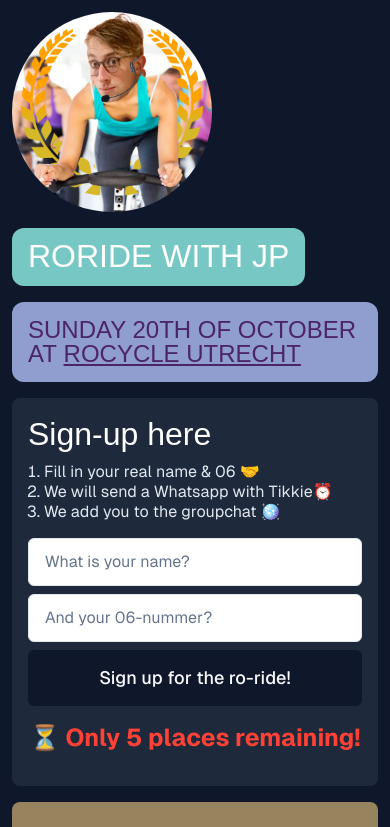
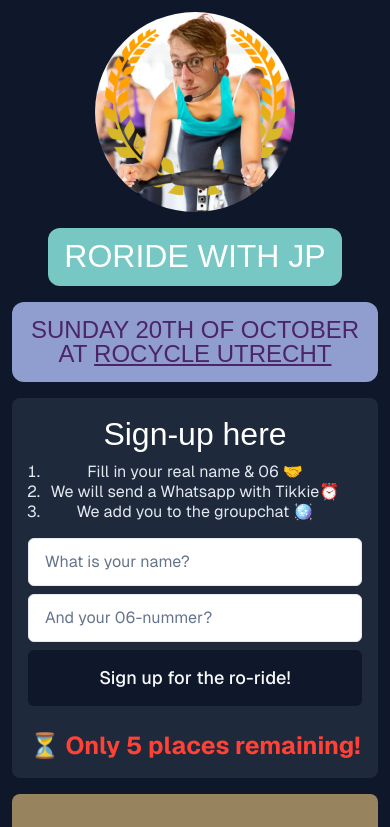
Before and after one commit to hiddehs/roridewithjp, a Next.js app: page / in a window 390 px wide. Shown: the top 827 px of the page. Built offline with nearby package versions, Linux system fonts and the light colour scheme; a web font is replaced by a local one.

Commit message:
centering mobile

```diff
--- a/src/app/page.tsx
+++ b/src/app/page.tsx
@@ -54,14 +54,14 @@
   return (
     <div className="grid text-white bg-slate-900 items-center justify-items-center min-h-screen p-3 pb-8 sm:p-20 font-[family-name:var(--font-geist-sans)]">
       <main>
-        <div className="flex flex-wrap sm:flex-nowrap gap-4 items-start">
+        <div className="flex flex-wrap sm:flex-nowrap gap-4 sm:items-start sm:gap-12 items-center sm:justify-start justify-center">
           <Image
             alt="moi plaatje"
             src={top}
             className="w-[200px] rounded-full sm:w-[300px]"
             width="300"
           />
-          <div className="flex flex-col gap-4 sm:gap-8 justify-start items-start">
+          <div className="flex flex-col gap-4 sm:gap-8 sm:justify-start justify-center items-center text-center sm:text-left sm:items-start">
             <div className="bg-[#77C8C5] p-4 rounded-xl">
               <h2 className="leading-[80%] sm:text-[4rem]">RORIDE WITH JP</h2>
             </div>
@@ -77,7 +77,7 @@
                 </a>
               </h3>
             </div>
-            <div className="bg-slate-800 w-full sm:w-auto leading-tight p-4 sm:p-8 rounded-lg">
+            <div className="bg-slate-800 w-full sm:w-auto leading-tight p-4 sm:p-10 rounded-lg">
               <h2 className="mb-2">Sign-up here</h2>
               <ol className="text-slate-200 list-decimal leading-tight mx-4 my-1">
                 <li>Fill in your real name & 06 🤝 </li>
@@ -119,7 +119,7 @@
               <p
                 ref={counterRef}
 
-                className="my-4 text-2xl text-center font-bold duration-1000 transition-all ease-in-out"
+                className="mt-6 text-2xl text-center font-bold duration-1000 transition-all ease-in-out"
                 style={{
                   transitionTimingFunction: "cubic-bezier(0.48, -0.25, 0.3, 2.57)",
                   transform: placesRemaining === 5 ? 'scale(1.02)' : 'scale(0.85)',
```
